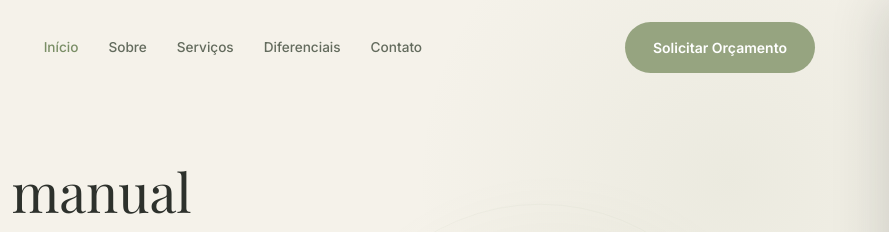
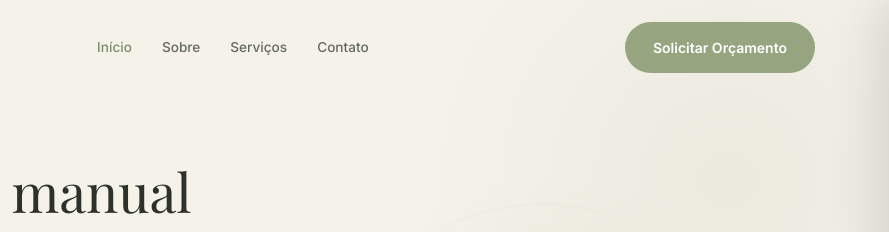
Before and after one commit to higorcos/kerodon, a plain HTML site: page index.html in a window 1280 px wide. Shown: the top 232 px of the page, 391-1280 px from the left. Drawn offline with nearby package versions, Linux system fonts and the light colour scheme; a web font is replaced by a local one.

Commit message:
Remove "Diferenciais" link from navigation menu

```diff
--- a/index.html
+++ b/index.html
@@ -1657,7 +1657,7 @@
           <a href="#inicio">Início</a>
           <a href="#sobre">Sobre</a>
           <a href="#servicos">Serviços</a>
-          <a href="#diferenciais">Diferenciais</a>
+          <!--<a href="#diferenciais">Diferenciais</a>  -->
           <a href="#contato">Contato</a>
         </nav>
 
```
